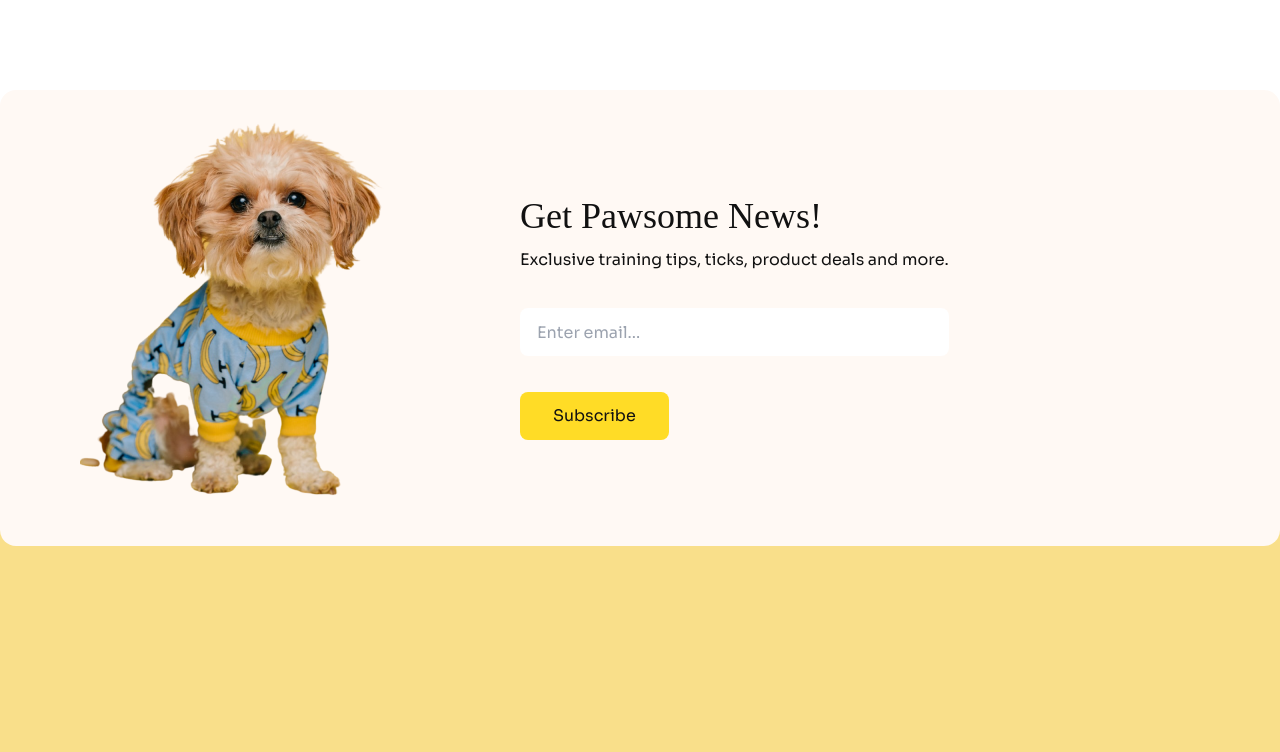
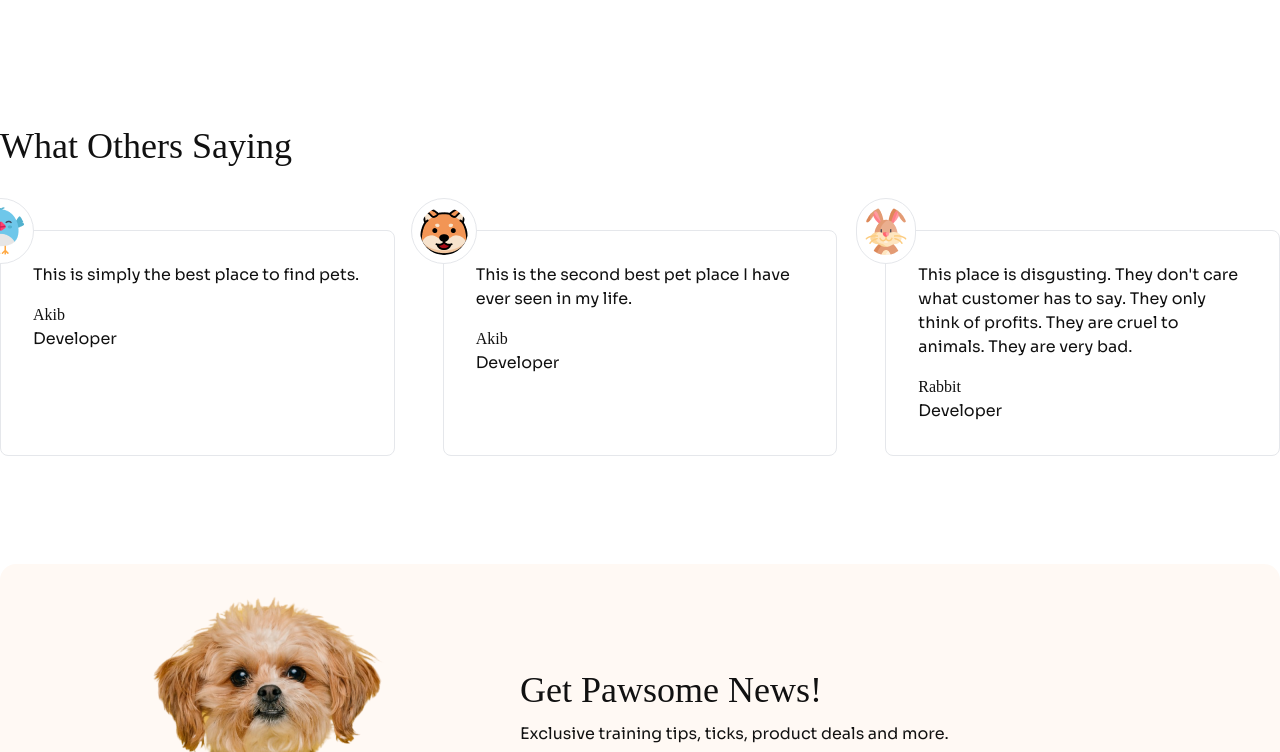
Before and after one commit to akibur-r/Browse4Pets, a plain HTML site: page index.html in a window 1280 px wide. Shown: the part 2766-3518 px from the top of the page. Drawn offline with nearby package versions, Linux system fonts and the light colour scheme; a web font is replaced by a local one.

Commit message:
Added reviews section

```diff
--- a/index.html
+++ b/index.html
@@ -496,6 +496,83 @@
           </div>
         </div>
       </section>
+
+      <!-- reviews section -->
+      <section class="max-w-screen-xl mx-auto px-4 md:px-0 mb-14 md:mb-32">
+        <h1 class="text-2xl md:text-4xl mb-8 md:mb-12">What Others Saying</h1>
+
+        <div
+          class="relative grid grid-cols-1 md:grid-cols-3 gap-12 flex-wrap p-8 md:p-0 md:py-4"
+        >
+          <!-- card 1 -->
+          <div class="p-8 rounded-lg border border-gray-200 relative">
+            <!-- image -->
+            <div>
+              <img
+                src="assets/bird-cartoon.png"
+                alt=""
+                class="absolute top-0 left-0 -translate-x-1/2 -translate-y-1/2 bg-white border border-slate-2 00 p-2 rounded-full"
+              />
+            </div>
+
+            <div class="space-y-4">
+              <p class="font-sora">
+                This is simply the best place to find pets.
+              </p>
+              <div>
+                <h4>Akib</h4>
+                <h3 class="font-sora">Developer</h3>
+              </div>
+            </div>
+          </div>
+
+          <!-- card 2 -->
+          <div class="p-8 rounded-lg border border-gray-200 relative">
+            <!-- image -->
+            <div>
+              <img
+                src="assets/cat-cartoon.png"
+                alt=""
+                class="absolute top-0 left-0 -translate-x-1/2 -translate-y-1/2 bg-white border border-slate-2 00 p-2 rounded-full"
+              />
+            </div>
+
+            <div class="space-y-4">
+              <p class="font-sora">
+                This is the second best pet place I have ever seen in my life.
+              </p>
+              <div>
+                <h4>Akib</h4>
+                <h3 class="font-sora">Developer</h3>
+              </div>
+            </div>
+          </div>
+
+          <!-- card 3 -->
+          <div class="p-8 rounded-lg border border-gray-200 relative">
+            <!-- image -->
+            <div>
+              <img
+                src="assets/rabbit-cartoon.png"
+                alt=""
+                class="absolute top-0 left-0 -translate-x-1/2 -translate-y-1/2 bg-white border border-slate-2 00 p-2 rounded-full"
+              />
+            </div>
+
+            <div class="space-y-4">
+              <p class="font-sora">
+                This place is disgusting. They don't care what customer has to
+                say. They only think of profits. They are cruel to animals. They
+                are very bad.
+              </p>
+              <div>
+                <h4>Rabbit</h4>
+                <h3 class="font-sora">Developer</h3>
+              </div>
+            </div>
+          </div>
+        </div>
+      </section>
     </main>
 
     <footer class="bg-accent-medium mt-96 md:mt-80">
```
